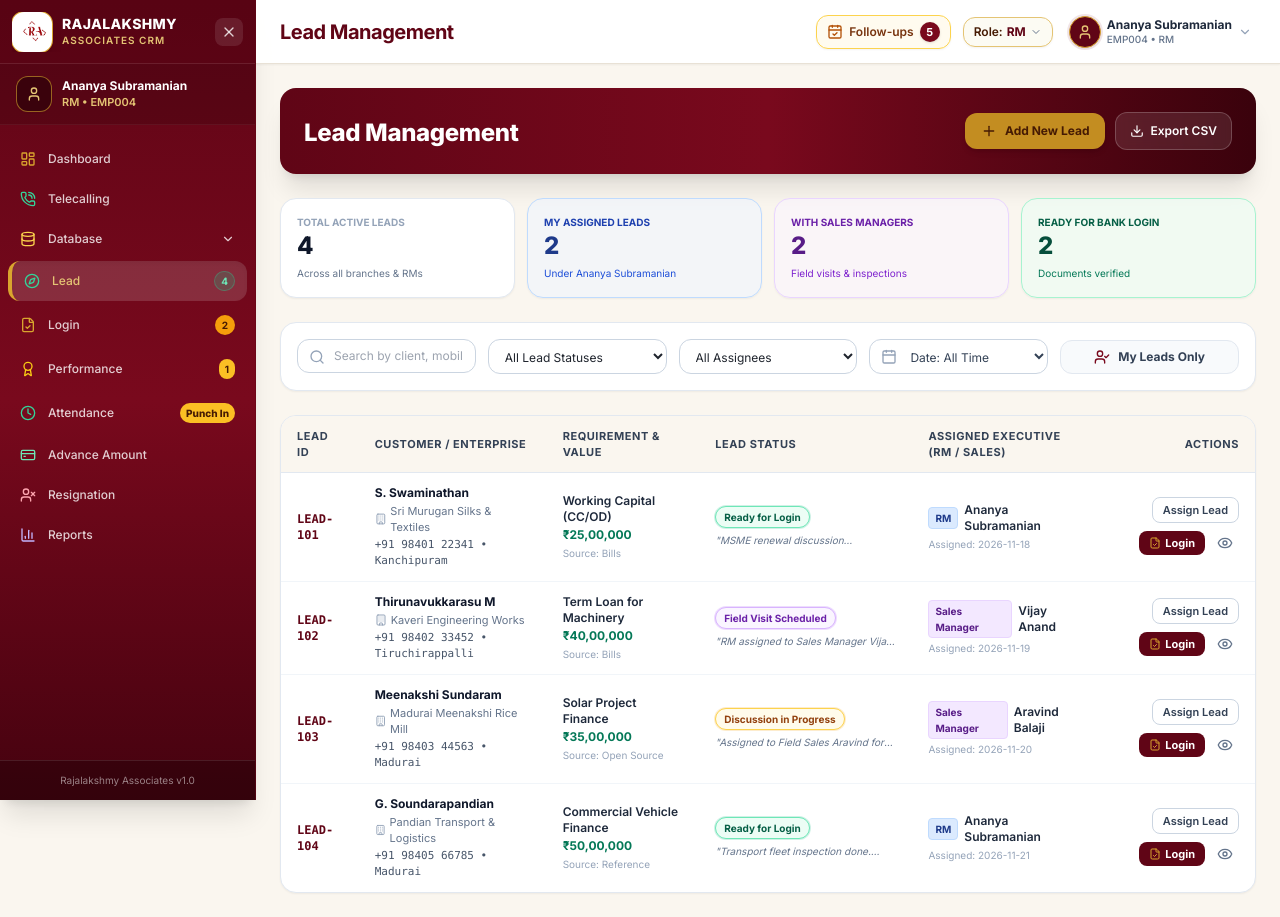
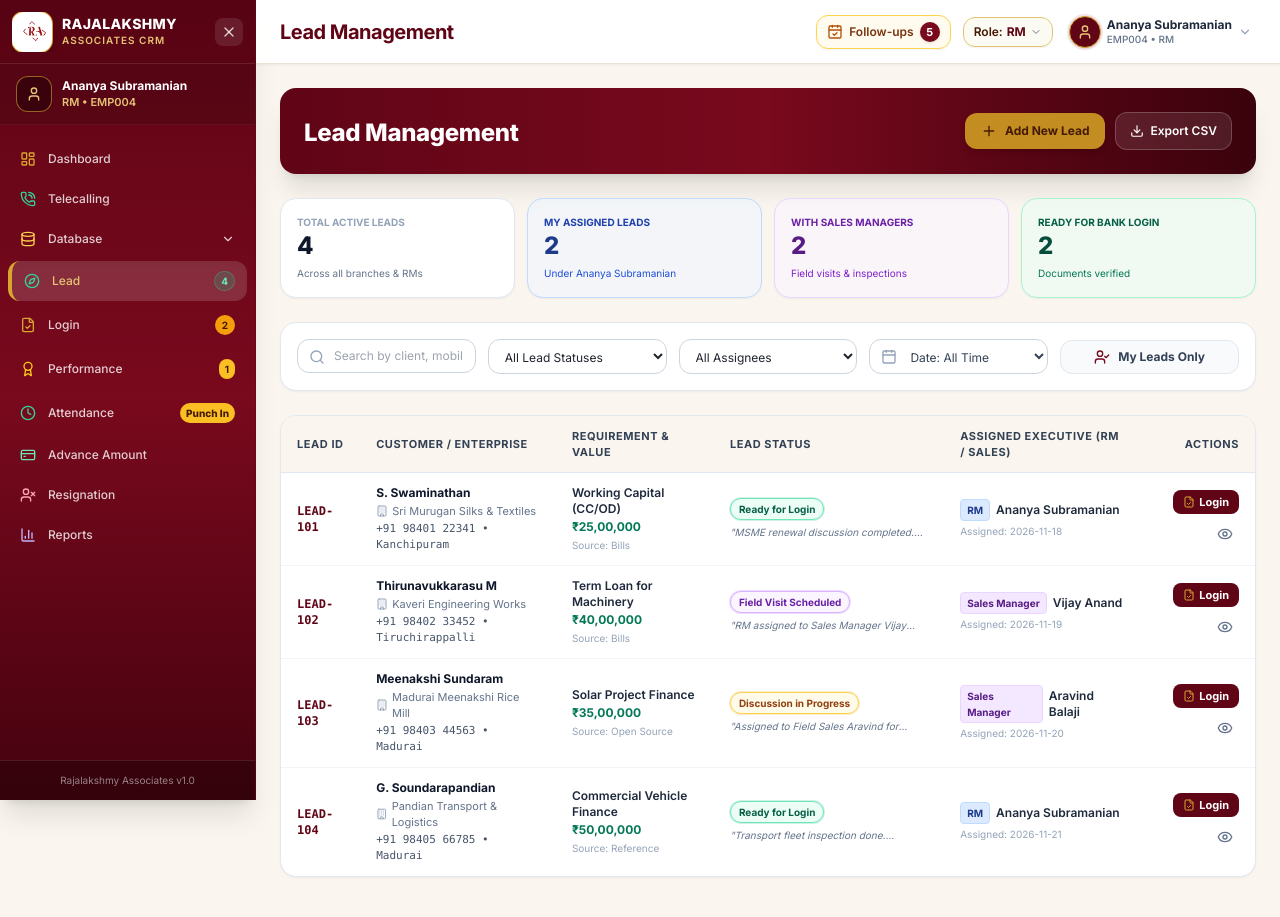
Before and after one commit to sivaathri/Rajalakshmy-Associates-CRM, a React (Vite) app: page /leads in a window 1280 px wide. Built offline with nearby package versions, Linux system fonts and the light colour scheme.

Commit message:
feat: add LeadsPage component for managing CRM sales leads and pipeline

```diff
--- a/src/pages/LeadsPage.jsx
+++ b/src/pages/LeadsPage.jsx
@@ -575,6 +575,10 @@ export const LeadsPage = () => {
                 filteredLeads.map(lead => {
                   const isAssignedToMe = lead.assignedToId === currentUser?.id;
                   const isSalesManager = lead.assignedToRole === 'Sales Manager' || lead.assignedToRole === 'Sales Executive';
+                  const isAssigned = Boolean(
+                    (lead.assignedToId && String(lead.assignedToId).trim() !== '') ||
+                    (lead.assignedToName && String(lead.assignedToName).trim() !== '' && lead.assignedToName !== 'Unassigned')
+                  );
 
                   return (
                     <tr key={lead.id} className="hover:bg-slate-50/80 transition">
@@ -635,36 +639,46 @@ export const LeadsPage = () => {
 
                       {/* Assigned Executive */}
                       <td className="px-4 py-3">
+                        {isAssigned ? (
+                          <>
                             <div className="flex items-center gap-1.5">
                               <span className={`inline-flex items-center px-1.5 py-0.5 rounded text-[10px] font-bold ${
                                 isSalesManager
                                   ? 'bg-purple-100 text-purple-900 border border-purple-200'
                                   : 'bg-blue-100 text-blue-900 border border-blue-200'
                               }`}>
-                            {lead.assignedToRole}
+                                {lead.assignedToRole || 'Assigned'}
                               </span>
                               <span className="font-semibold text-slate-800">{lead.assignedToName}</span>
                             </div>
                             <div className="text-[10px] text-slate-400 mt-0.5">
                               Assigned: {lead.assignedAt || 'Recent'}
                             </div>
+                          </>
+                        ) : (
+                          <span className="inline-flex items-center px-2 py-0.5 rounded text-[10px] font-bold bg-slate-100 text-slate-500 border border-slate-200">
+                            Unassigned
+                          </span>
+                        )}
                       </td>
 
                       {/* Actions */}
                       <td className="px-4 py-3 text-right">
                         <div className="flex items-center justify-end gap-1.5 flex-wrap">
-                          {/* Reassign Button (Req 7) */}
+                          {/* Assign Lead Button: Only visible if lead is NOT yet assigned to anyone or myself */}
+                          {!isAssigned && (
                             <button
                               type="button"
                               onClick={() => {
                                 setAssigningLead(lead);
-                              setSelectedAssigneeId(lead.assignedToId);
+                                setSelectedAssigneeId(lead.assignedToId || currentUser?.id || '');
                               }}
                               className="px-2.5 py-1 rounded-lg border border-slate-300 bg-white hover:bg-slate-50 text-[11px] font-semibold text-slate-700 transition"
                               title="Assign to RM or Sales Manager"
                             >
                               Assign Lead
                             </button>
+                          )}
 
                           {/* Convert to Login Button */}
                           {lead.status !== 'Converted to Login' ? (
```
Lines whose indentation alone changed are shown as unchanged.
